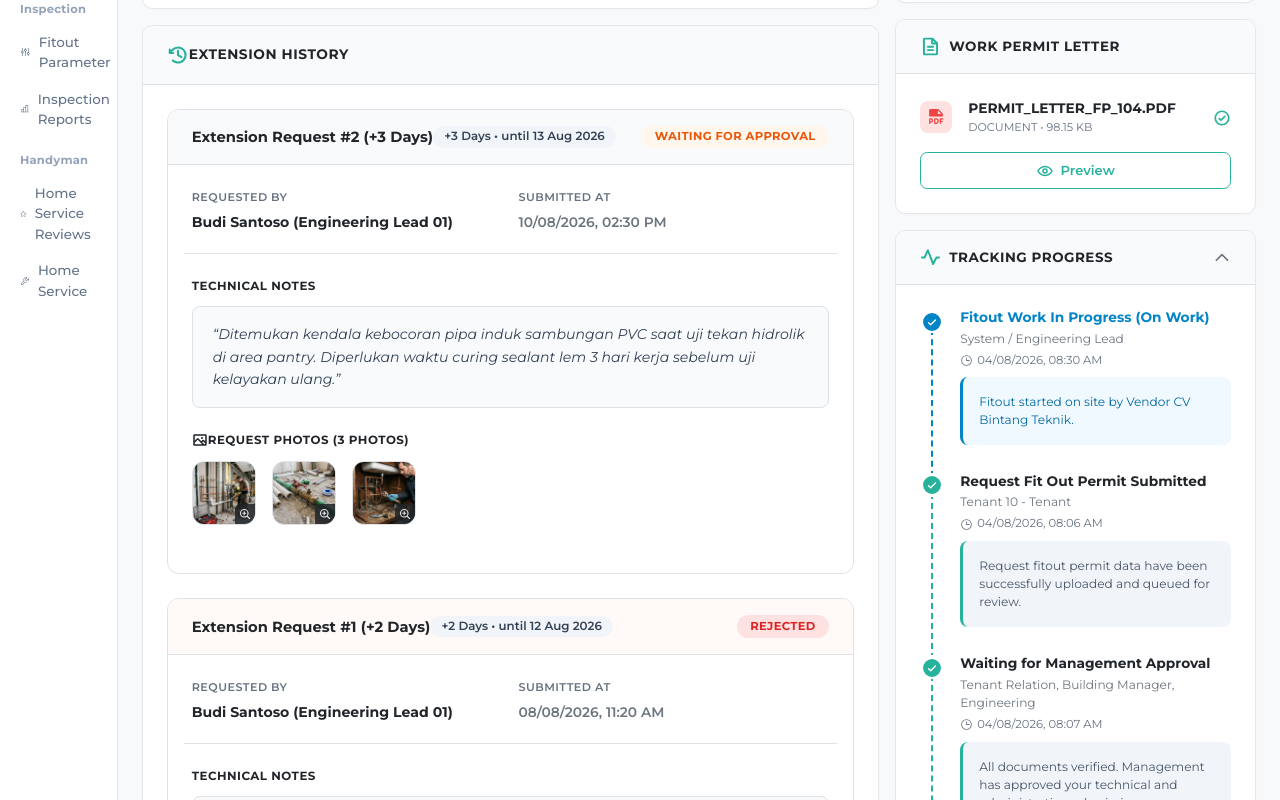
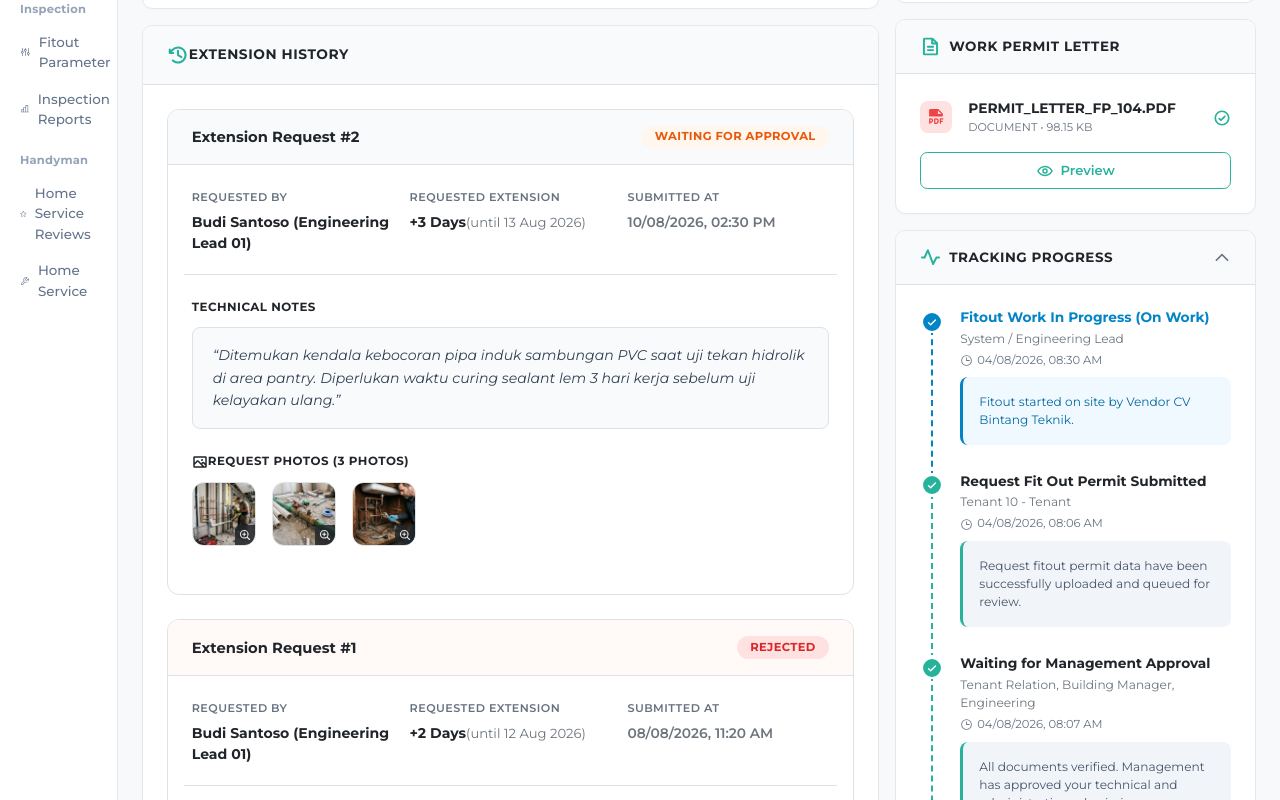
Before and after one commit to ProgrammerMuda/fit_out_extension, a React (Vite) app: page / in a window 1280 px wide. Shown: the part 1240-2040 px from the top of the page. Built offline with nearby package versions, Linux system fonts and the light colour scheme.

Commit message:
Move extension days duration out of item header into body metadata row

```diff
--- a/src/controllers/usePermitController.js
+++ b/src/controllers/usePermitController.js
@@ -78,7 +78,7 @@ export function usePermitController() {
   const [extensionLogs, setExtensionLogs] = useState([
     {
       id: 'EXT-LOG-002',
-      title: 'Extension Request #2 (+3 Days)',
+      title: 'Extension Request #2',
       requestedBy: 'Budi Santoso (Engineering Lead 01)',
       requestedAt: '10/08/2026, 02:30 PM',
       requestedDays: 3,
@@ -90,7 +90,7 @@ export function usePermitController() {
     },
     {
       id: 'EXT-LOG-001',
-      title: 'Extension Request #1 (+2 Days)',
+      title: 'Extension Request #1',
       requestedBy: 'Budi Santoso (Engineering Lead 01)',
       requestedAt: '08/08/2026, 11:20 AM',
       requestedDays: 2,
@@ -493,7 +493,7 @@ export function usePermitController() {
     setExtensionLogs((prev) => [
       {
         id: `EXT-LOG-${Date.now().toString().slice(-3)}`,
-        title: `Extension Request #${prev.length + 1} (+4 Days)`,
+        title: `Extension Request #${prev.length + 1}`,
         requestedBy: 'Budi Santoso (Engineering Lead 01)',
         requestedAt: '10/08/2026, 04:00 PM',
         requestedDays: 4,
--- a/src/views/components/ExtensionHistoryCard.jsx
+++ b/src/views/components/ExtensionHistoryCard.jsx
@@ -76,7 +76,7 @@ export function ExtensionHistoryCard({ extensionLogs = [] }) {
                     borderColor: isRejected ? '#fca5a5' : '#e2e8f0',
                   }}
                 >
-                  {/* Card Item Header: Generous 16px 24px Padding */}
+                  {/* Card Item Header: Clean Title on Left, Status Badge on Right */}
                   <div
                     className="d-flex align-items-center justify-content-between flex-wrap gap-3 border-bottom"
                     style={{
@@ -85,24 +85,9 @@ export function ExtensionHistoryCard({ extensionLogs = [] }) {
                       padding: '16px 24px',
                     }}
                   >
-                    <div className="d-flex align-items-center gap-2.5 flex-wrap">
-                      <span className="fw-bold text-dark" style={{ fontSize: '0.92rem' }}>
-                        {item.title}
-                      </span>
-                      {item.requestedDays && (
-                        <span
-                          className="badge rounded-pill fw-semibold"
-                          style={{
-                            backgroundColor: '#f1f5f9',
-                            color: '#334155',
-                            fontSize: '0.74rem',
-                            padding: '0.3rem 0.7rem',
-                          }}
-                        >
-                          +{item.requestedDays} Days &bull; until {item.targetDate}
-                        </span>
-                      )}
-                    </div>
+                    <span className="fw-bold text-dark" style={{ fontSize: '0.92rem' }}>
+                      {item.title}
+                    </span>
 
                     <span
                       className="badge rounded-pill fw-bold"
@@ -120,7 +105,7 @@ export function ExtensionHistoryCard({ extensionLogs = [] }) {
 
                   {/* Card Item Body: Generous 24px Padding */}
                   <div style={{ padding: '24px' }}>
-                    {/* Submitter Info Row: Generous Spacing */}
+                    {/* Submitter & Extension Period Info Row: 3 Columns */}
                     <div
                       className="row g-3 border-bottom"
                       style={{
@@ -129,7 +114,8 @@ export function ExtensionHistoryCard({ extensionLogs = [] }) {
                         marginBottom: '24px',
                       }}
                     >
-                      <div className="col-12 col-sm-6">
+                      {/* 1. Requested By */}
+                      <div className="col-12 col-md-4">
                         <div
                           className="text-muted fw-semibold text-uppercase"
                           style={{ fontSize: '0.7rem', letterSpacing: '0.04em', marginBottom: '6px' }}
@@ -140,7 +126,25 @@ export function ExtensionHistoryCard({ extensionLogs = [] }) {
                           {item.requestedBy || 'Budi Santoso (Engineering Lead 01)'}
                         </div>
                       </div>
-                      <div className="col-12 col-sm-6">
+
+                      {/* 2. Requested Extension Period */}
+                      <div className="col-12 col-md-4">
+                        <div
+                          className="text-muted fw-semibold text-uppercase"
+                          style={{ fontSize: '0.7rem', letterSpacing: '0.04em', marginBottom: '6px' }}
+                        >
+                          REQUESTED EXTENSION
+                        </div>
+                        <div className="fw-bold text-dark d-flex align-items-center gap-1.5" style={{ fontSize: '0.88rem' }}>
+                          <span>+{item.requestedDays || 3} Days</span>
+                          <span className="text-secondary fw-normal" style={{ fontSize: '0.82rem' }}>
+                            (until {item.targetDate})
+                          </span>
+                        </div>
+                      </div>
+
+                      {/* 3. Submitted At */}
+                      <div className="col-12 col-md-4">
                         <div
                           className="text-muted fw-semibold text-uppercase"
                           style={{ fontSize: '0.7rem', letterSpacing: '0.04em', marginBottom: '6px' }}
```
